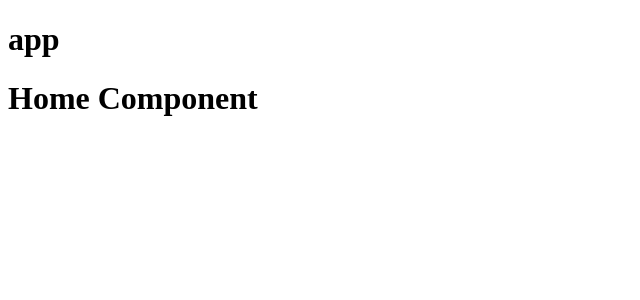
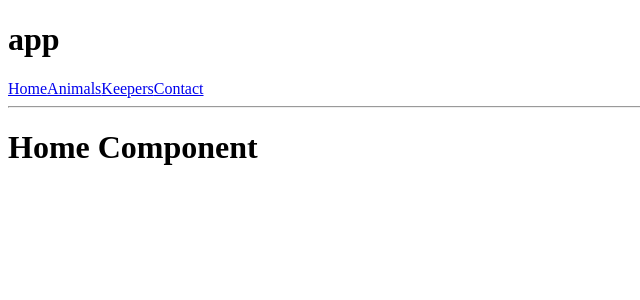
Before and after one commit to mgbdl/zoo-system, an Angular app: page / in a window 1280 px wide. Shown: the top 300 px of the page, without its empty margins (0-640 px from the left). Built offline with nearby package versions, Linux system fonts and the light colour scheme.

Commit message:
add: current user to template

```diff
--- a/src/app/app.component.html
+++ b/src/app/app.component.html
@@ -1,2 +1,9 @@
 <h1>{{title}}</h1>
+
+<a [routerLink]="['/home']">Home</a>
+<a [routerLink]="['/animal']">Animals</a>
+<a [routerLink]="['/keeper']">Keepers</a>
+<a [routerLink]="['/contact']">Contact</a>
+<span *ngIf="user">Wellcome <strong>{{user}}</strong></span>
+<hr>
 <router-outlet></router-outlet>
--- a/src/app/app.component.ts
+++ b/src/app/app.component.ts
@@ -1,10 +1,20 @@
-import { Component } from '@angular/core';
+import { Component, OnInit, DoCheck } from '@angular/core';
 
 @Component({
   selector: 'app-root',
   templateUrl: './app.component.html',
   styleUrls: ['./app.component.css']
 })
-export class AppComponent {
-  title = 'app';
+export class AppComponent implements OnInit, DoCheck{
+  public title = 'app';
+  public user: string;
+
+  ngOnInit() {
+    this.user = localStorage.getItem('contactEmail');
+  }
+
+  ngDoCheck() {
+    this.user = localStorage.getItem('contactEmail');
+  }
+
 }
```
